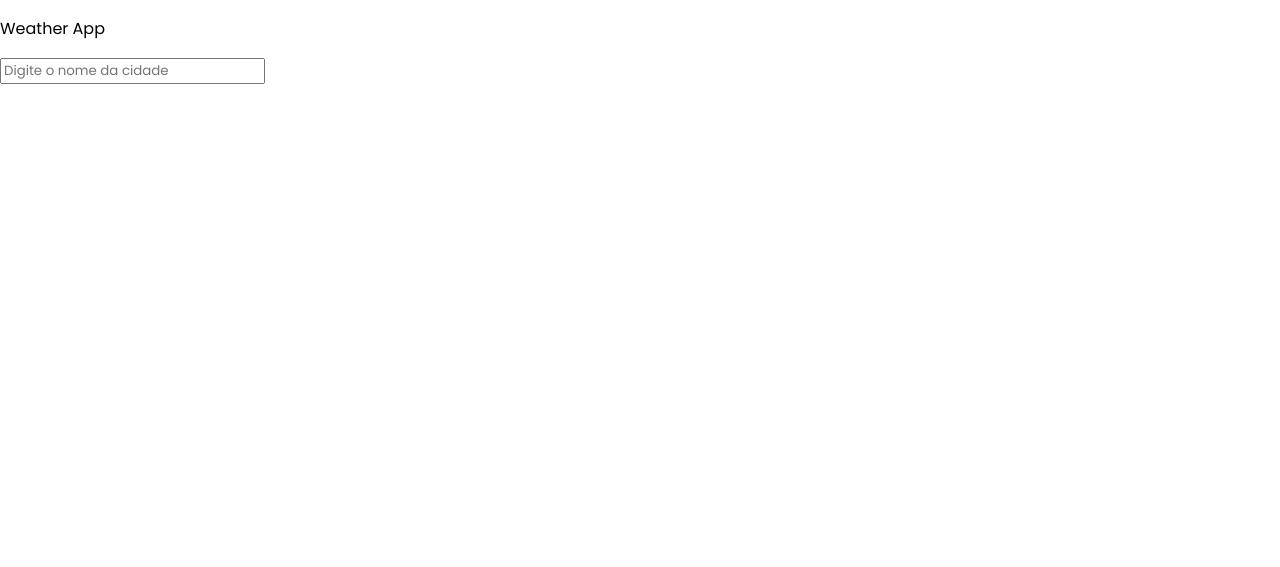
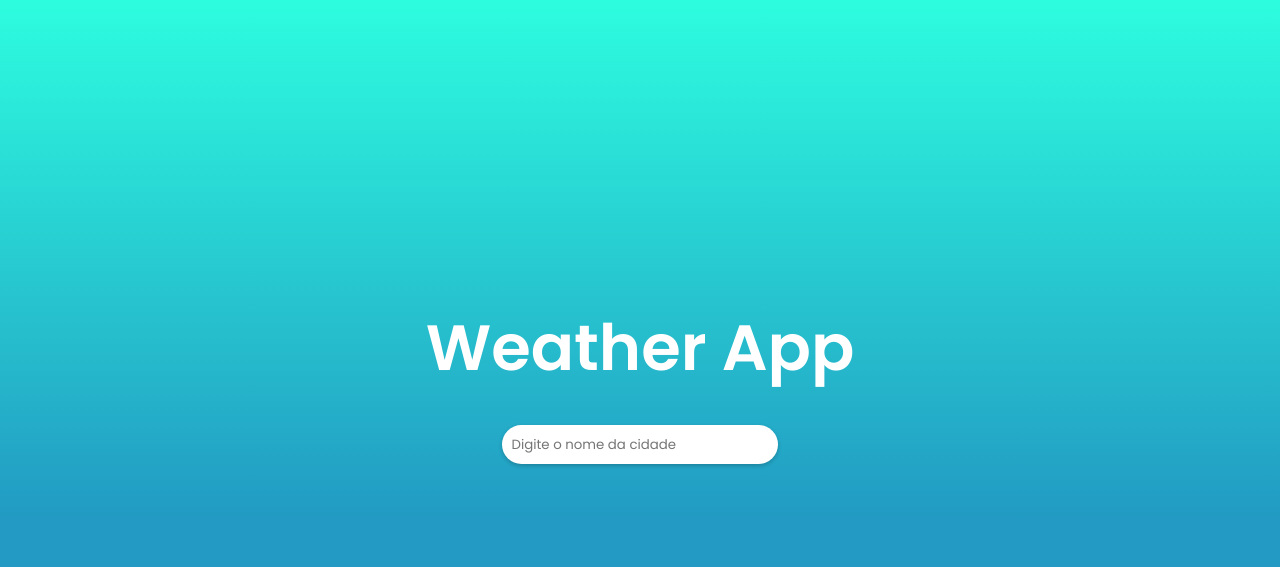
Before and after one commit to Jhenrique12/weather.app, a plain HTML site: page index.html in a window 1280 px wide. Drawn offline with Linux system fonts and the light colour scheme.

Commit message:
Update main CSS

```diff
--- a/css/style.css
+++ b/css/style.css
@@ -5,7 +5,45 @@
 }
 
 body {
+  color: white;
+  background: linear-gradient(0deg, #229ac3 35%, #2dfddf 100%);
+  display: flex;
+  flex-direction: column;
+  align-items: center;
+  justify-content: center;
+  min-height: 100vh;
   margin: 0;
 }
 
+#title {
+  margin-bottom: 30px;
+  font-size: 4rem;
+  font-weight: bold;
+}
+
+#form {
+  padding-bottom: 100px;
+}
+#form input {
+  background-color: #fff;
+  border: none;
+  border-radius: 25px;
+  box-shadow: 0 2px 4px rgba(0, 0, 0, 0.2);
+  padding: 0.6rem;
+}
+#form input:focus {
+  outline: none;
+}
+
+.weather {
+  font-size: 2rem;
+  text-align: center;
+}
+.weather h2 {
+  margin-bottom: 0;
+}
+.weather img {
+  transform: scale(1);
+}
+
 /*# sourceMappingURL=style.css.map */
```
Also changed, not shown: 1 other file.
